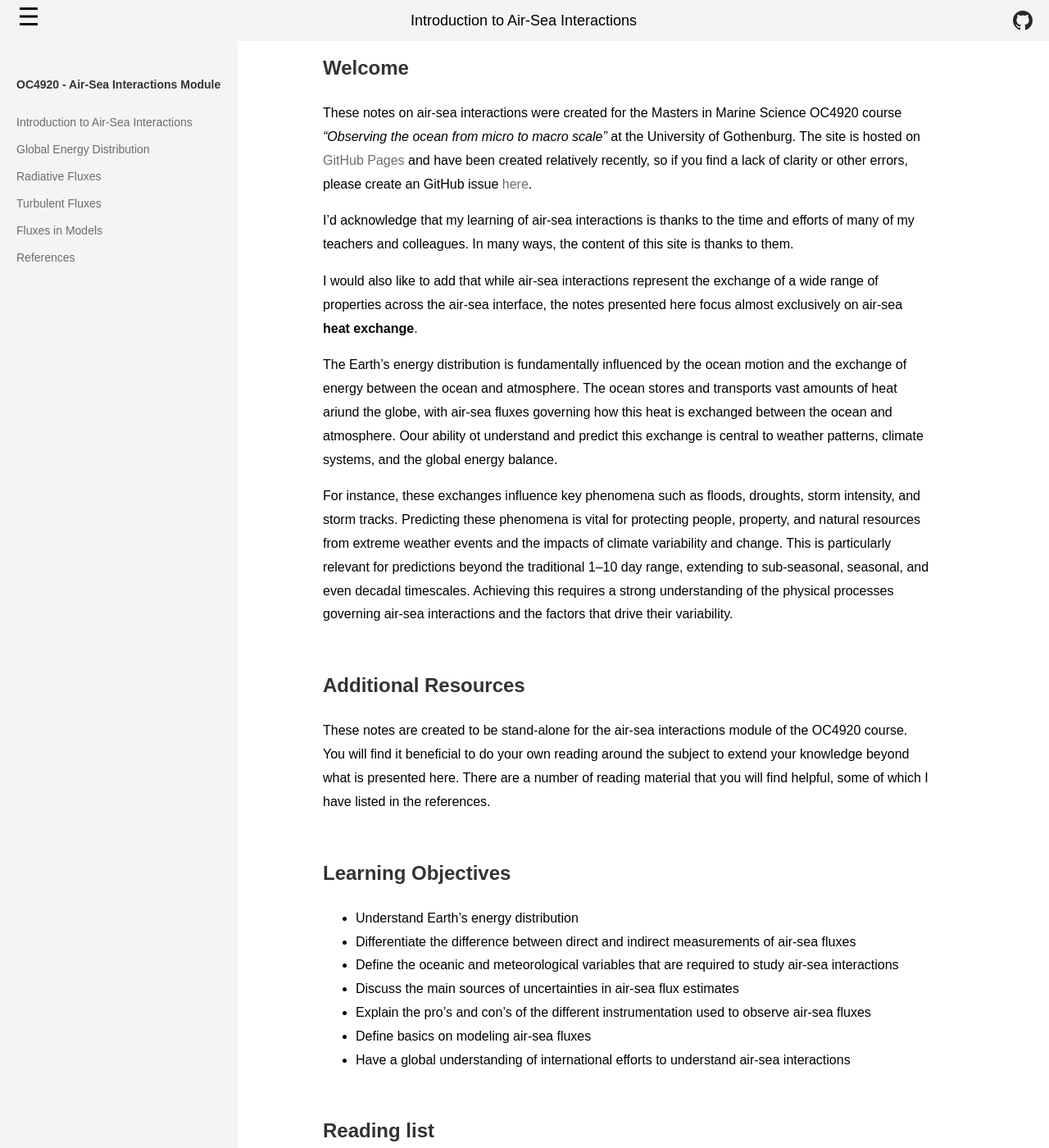
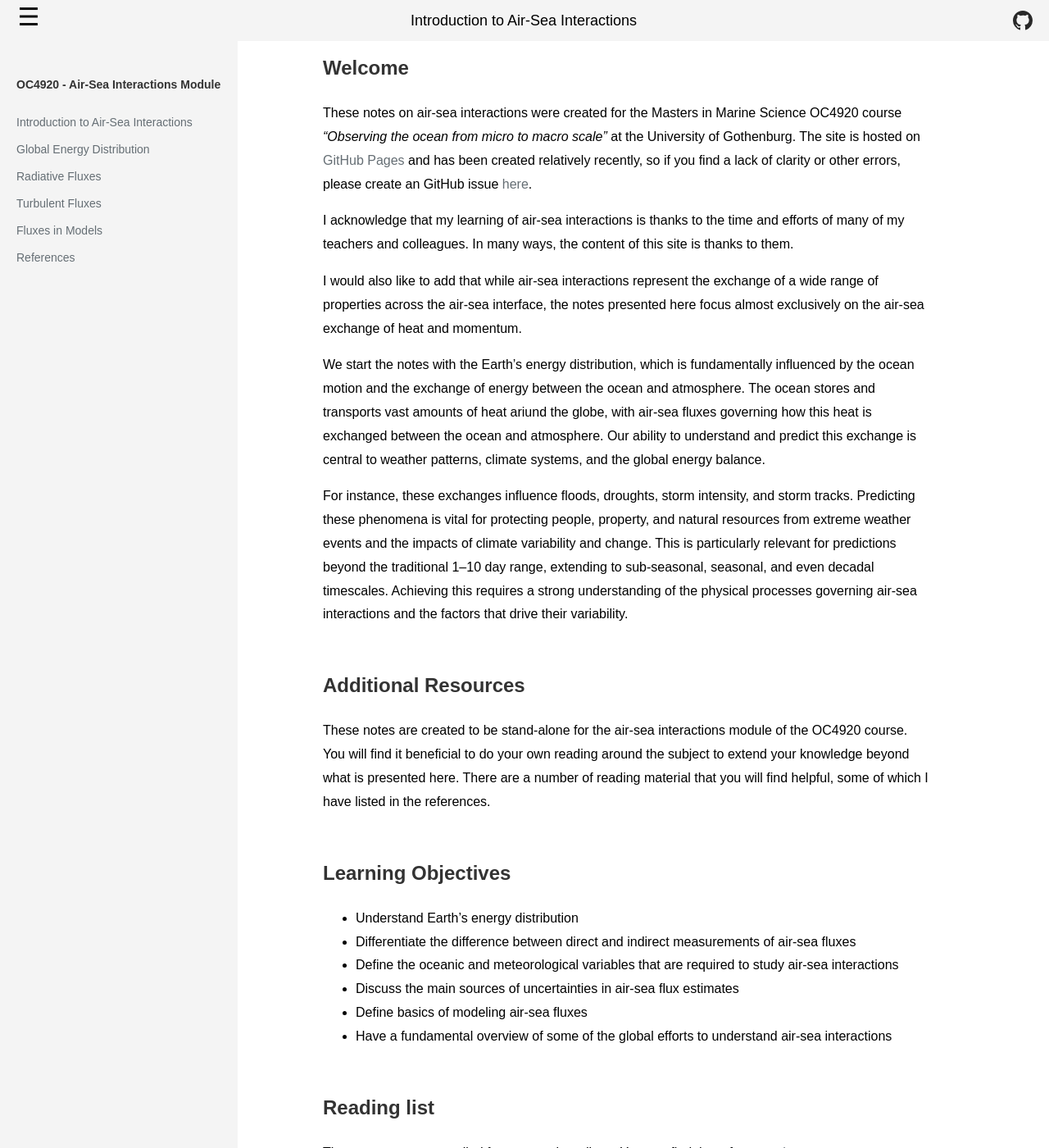
Before and after one commit to marcelduplessis/air-sea-interactions-notes, a Jekyll site: the page built from index.md, in a window 1280 px wide and 1400 px high, scrolled down 243 px. Shown: the whole window at 82% size. Built offline with Jekyll 4.4.1, drawn with Linux system fonts in a browser that asks for light colours.

Commit message:
index edit

```diff
--- a/index.md
+++ b/index.md
@@ -14,15 +14,15 @@ no_heading_numbers: true
 
 ## Welcome
 
-These notes on air-sea interactions were created for the Masters in Marine Science OC4920 course *"Observing the ocean from micro to macro scale"* at the University of Gothenburg. The site is hosted on [GitHub Pages](https://github.com/marcelduplessis/air-sea-interactions-notes) and have been created relatively recently, so if you find a lack of clarity or other errors, please create an GitHub issue [here](https://github.com/marcelduplessis/air-sea-interactions-notes/issues).
+These notes on air-sea interactions were created for the Masters in Marine Science OC4920 course *"Observing the ocean from micro to macro scale"* at the University of Gothenburg. The site is hosted on [GitHub Pages](https://github.com/marcelduplessis/air-sea-interactions-notes) and has been created relatively recently, so if you find a lack of clarity or other errors, please create an GitHub issue [here](https://github.com/marcelduplessis/air-sea-interactions-notes/issues).
 
-I'd acknowledge that my learning of air-sea interactions is thanks to the time and efforts of many of my teachers and colleagues. In many ways, the content of this site is thanks to them.
+I acknowledge that my learning of air-sea interactions is thanks to the time and efforts of many of my teachers and colleagues. In many ways, the content of this site is thanks to them.
 
-I would also like to add that while air-sea interactions represent the exchange of a wide range of properties across the air-sea interface, the notes presented here focus almost exclusively on air-sea **heat exchange**.
+I would also like to add that while air-sea interactions represent the exchange of a wide range of properties across the air-sea interface, the notes presented here focus almost exclusively on the air-sea exchange of heat and momentum.
 
-The Earth's energy distribution is fundamentally influenced by the ocean motion and the exchange of energy between the ocean and atmosphere. The ocean stores and transports vast amounts of heat ariund the globe, with air-sea fluxes governing how this heat is exchanged between the ocean and atmosphere. Oour ability ot understand and predict this exchange is central to weather patterns, climate systems, and the global energy balance.
+We start the notes with the Earth's energy distribution, which is fundamentally influenced by the ocean motion and the exchange of energy between the ocean and atmosphere. The ocean stores and transports vast amounts of heat ariund the globe, with air-sea fluxes governing how this heat is exchanged between the ocean and atmosphere. Our ability to understand and predict this exchange is central to weather patterns, climate systems, and the global energy balance.
 
-For instance, these exchanges influence key phenomena such as floods, droughts, storm intensity, and storm tracks. Predicting these phenomena is vital for protecting people, property, and natural resources from extreme weather events and the impacts of climate variability and change. This is particularly relevant for predictions beyond the traditional 1–10 day range, extending to sub-seasonal, seasonal, and even decadal timescales. Achieving this requires a strong understanding of the physical processes governing air-sea interactions and the factors that drive their variability.
+For instance, these exchanges influence floods, droughts, storm intensity, and storm tracks. Predicting these phenomena is vital for protecting people, property, and natural resources from extreme weather events and the impacts of climate variability and change. This is particularly relevant for predictions beyond the traditional 1–10 day range, extending to sub-seasonal, seasonal, and even decadal timescales. Achieving this requires a strong understanding of the physical processes governing air-sea interactions and the factors that drive their variability.
 
 
 ## Additional Resources
@@ -35,13 +35,12 @@ These notes are created to be stand-alone for the air-sea interactions module of
 - Differentiate the difference between direct and indirect measurements of air-sea fluxes
 - Define the oceanic and meteorological variables that are required to study air-sea interactions
 - Discuss the main sources of uncertainties in air-sea flux estimates
-- Explain the pro's and con's of the different instrumentation used to observe air-sea fluxes
-- Define basics on modeling air-sea fluxes
-- Have a global understanding of international efforts to understand air-sea interactions
+- Define basics of modeling air-sea fluxes
+- Have a fundamental overview of some of the global efforts to understand air-sea interactions
 
 ## Reading list
 
-These notes were compiled from several readings. You can find the references [here](/references).
+These notes were compiled from several readings. You can find the references [here](/air-sea-interactions-notes/references).
 
 ## License
 
```
